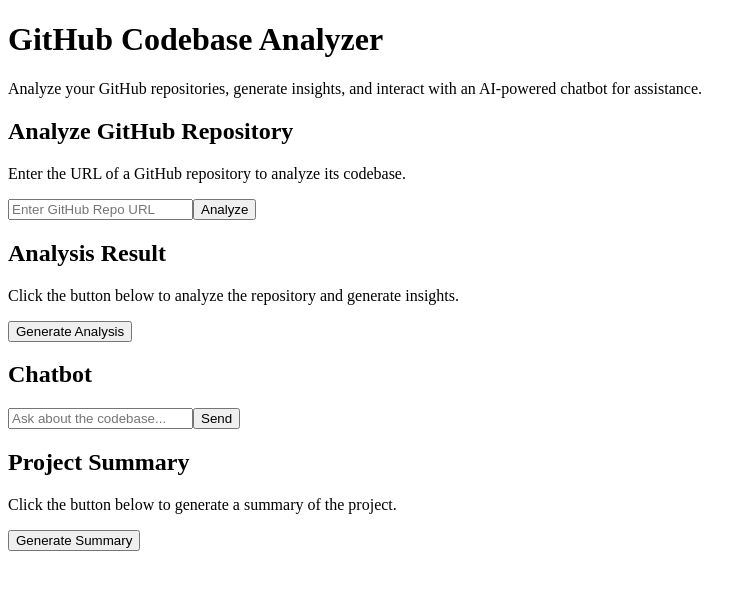
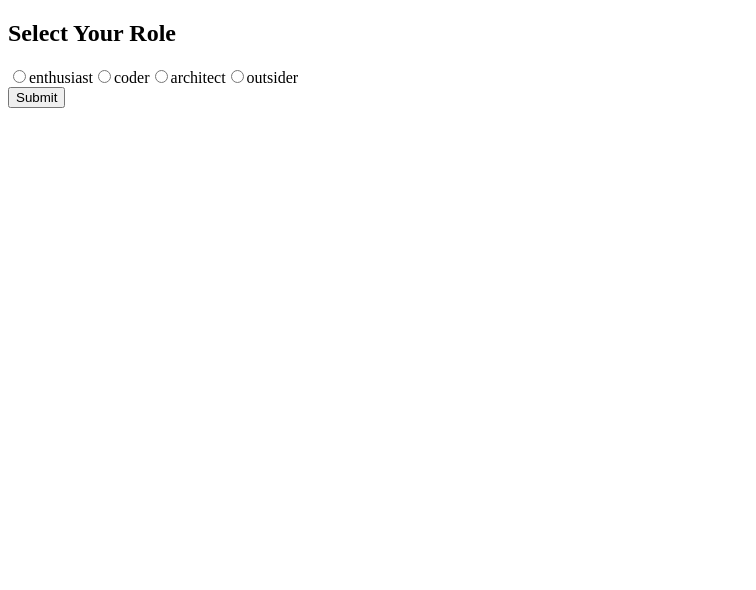
Before and after one commit to Ebin746/tinkhack, a Next.js app: page / in a window 1280 px wide. Shown: the top 590 px of the page, without its empty margins (0-756 px from the left). Built offline with nearby package versions, Linux system fonts and the light colour scheme.

Commit message:
feat: implement role selection and update dashboard components for enhanced user experience

```diff
--- a/src/app/api/diagram/route.ts
+++ b/src/app/api/diagram/route.ts
@@ -1,11 +1,22 @@
 import { NextResponse } from "next/server";
 import { GoogleGenerativeAI } from "@google/generative-ai";
-import fs from "fs"
-import path from "path"
+import fs from "fs";
+import path from "path";
+
 export async function POST(req: Request) {
+  try {
+    // Parse the request body, defaulting to an empty object if missing
+    let requestData: any = {};
+    try {
+      requestData = await req.json();
+    } catch {
+      requestData = {} ;
+    }
+    // If no level is passed, default to high-level
+    const level = requestData.level || "high";
+
     // Define directory and file path
-  const finalReadme = "finalReadme";
-  const finalReadmeDir = path.join(process.cwd(), finalReadme);
+    const finalReadmeDir = path.join(process.cwd(), "finalReadme");
     const readmeFilePath = path.join(finalReadmeDir, "README.md");
 
     // Check if README.md exists
@@ -16,22 +27,39 @@
     // Read file content
     const content = fs.readFileSync(readmeFilePath, "utf8");
 
-  // Improved prompt structure
-  const prompt = `
-Analyze the following codebase and generate a mermaid code for diplaying graph with icons
+    // Define prompt based on level option
+    let prompt = "";
+    if (level === "low") {
+      prompt = `
+Analyze the following codebase and generate a Mermaid.js diagram in graph TD syntax for a low-level technical view.
+Include detailed class structures, methods, properties, and interactions with icons.
 Codebase:
 """
 ${content}
 """
+Ensure the output is **pure Mermaid.js graph TD syntax** without additional explanations.
+Use [ ] for nodes without / or \\ characters.
+`;
+    } else {
+      prompt = `
+Analyze the following codebase and generate a Mermaid.js diagram in graph TD syntax for a high-level overview.
+Focus on major modules, their interactions, and overall system architecture with representative icons.
+Codebase:
+"""
+${content}
+"""
+Ensure the output is **pure Mermaid.js graph TD syntax** without additional explanations.
+Use [ ] for nodes without / or \\ characters.
+`;
+    }
 
-Ensure the output is **pure Mermaid.js graph TD syntax** without additional explanations. there is no need of / and \ and use [ ] not ()
-`;
-  try {
+    // Generate the diagram using Gemini API
     const genAI = new GoogleGenerativeAI(process.env.GOOGLE_API_KEY as string);
     const model = genAI.getGenerativeModel({ model: "gemini-2.0-flash" });
     const result = await model.generateContent(prompt);
     const reply = result.response.text();
-    return NextResponse.json({ analysis: reply })
+
+    return NextResponse.json({ analysis: reply });
   } catch (error) {
     console.error("Error:", error);
     return NextResponse.json(
--- a/src/app/page.tsx
+++ b/src/app/page.tsx
@@ -1,24 +1,71 @@
 "use client";
-import RepoInput from "@/components/RepoInput";
-import AnalysisResult from "@/components/AnalysisResult";
-import Chatbot from "@/components/Chatbot";
-import Summarizer from "@/components/Summarizer";
 
-export default function Home() {
+import React, { useState, useEffect } from 'react';
+import { useRouter } from 'next/navigation';
+
+const roles = ['enthusiast', 'coder', 'architect', 'outsider'];
+
+interface RoleSelectorProps {
+  onSelect?: (role: string) => void; // Make it optional if needed
+}
+
+const RoleSelector: React.FC<RoleSelectorProps> = ({ onSelect }) => {
+  const [selectedRole, setSelectedRole] = useState('');
+  const router = useRouter();
+
+  // Load saved role from localStorage on component mount
+  useEffect(() => {
+    const savedRole = localStorage.getItem('userRole');
+    if (savedRole) {
+      setSelectedRole(savedRole);
+    }
+  }, []);
+
+  const handleRoleChange = (role: string) => {
+    setSelectedRole(role);
+    localStorage.setItem('userRole', role);
+  };
+
+  const handleSubmit = () => {
+    if (selectedRole) {
+      if (onSelect) {
+        onSelect(selectedRole);
+      }
+      localStorage.setItem('userRole', selectedRole);
+      // Redirect to dashboard with the selected role as a dynamic route parameter
+      router.push(`/dashboard`);
+    }
+  };
+
   return (
-    <main className="container mx-auto p-8 bg-white text-black min-h-screen">
-      <h1 className="text-4xl font-extrabold text-center mb-8 text-gray-800">
-        GitHub Codebase Analyzer
-      </h1>
-      <p className="text-lg text-center text-gray-600 mb-12">
-        Analyze your GitHub repositories, generate insights, and interact with an AI-powered chatbot for assistance.
-      </p>
-      <div className="space-y-12">
-        <RepoInput />
-        <AnalysisResult />
-        <Chatbot />
-        <Summarizer />
+    <div className="p-4 rounded-lg shadow-md">
+      <h2 className="text-lg font-bold mb-4">Select Your Role</h2>
+      <div className="space-y-2 mb-4">
+        {roles.map((role) => (
+          <label
+            key={role}
+            className="flex items-center space-x-2 p-2 rounded-md cursor-pointer"
+          >
+            <input
+              type="radio"
+              name="role"
+              value={role}
+              checked={selectedRole === role}
+              onChange={(e) => handleRoleChange(e.target.value)}
+              className="w-4 h-4 text-blue-500 focus:ring-blue-500"
+            />
+            <span className="capitalize">{role}</span>
+          </label>
+        ))}
       </div>
-    </main>
+      <button
+        onClick={handleSubmit}
+        className="w-full bg-blue-500 text-white py-2 px-4 rounded-md hover:bg-blue-600 focus:outline-none focus:ring-2 focus:ring-blue-500 focus:ring-offset-2"
+      >
+        Submit
+      </button>
+    </div>
   );
-}
+};
+
+export default RoleSelector;
--- a/src/components/AnalysisResult.tsx
+++ b/src/components/AnalysisResult.tsx
@@ -5,6 +5,7 @@
   const [analysis, setAnalysis] = useState<string | null>(null);
   const [loading, setLoading] = useState(false);
   const [error, setError] = useState("");
+  const [level, setLevel] = useState("high"); // Default to high level
 
   const fetchAnalysis = async () => {
     setLoading(true);
@@ -14,6 +15,7 @@
       const response = await fetch("/api/diagram", {
         method: "POST",
         headers: { "Content-Type": "application/json" },
+        body: JSON.stringify({ level }),
       });
 
       const data = await response.json();
@@ -33,8 +35,32 @@
     <div className="p-6 border rounded-lg shadow-lg bg-white mt-6 max-w-3xl mx-auto">
       <h2 className="text-2xl font-semibold text-gray-800 mb-4">Analysis Result</h2>
       <p className="text-gray-600 mb-6">
-        Click the button below to analyze the repository and generate insights.
+        Select the analysis level and click the button below to analyze the repository and generate insights.
       </p>
+      <div className="mb-4">
+        <label className="mr-4">
+          <input
+            type="radio"
+            name="level"
+            value="high"
+            checked={level === "high"}
+            onChange={(e) => setLevel(e.target.value)}
+            className="mr-2"
+          />
+          High Level
+        </label>
+        <label>
+          <input
+            type="radio"
+            name="level"
+            value="low"
+            checked={level === "low"}
+            onChange={(e) => setLevel(e.target.value)}
+            className="mr-2"
+          />
+          Low Level
+        </label>
+      </div>
       <button
         onClick={fetchAnalysis}
         className={`px-6 py-3 rounded-lg text-white font-medium transition ${
--- a/src/components/Chatbot.tsx
+++ b/src/components/Chatbot.tsx
@@ -1,10 +1,19 @@
 "use client";
-import { useState } from "react";
+import { useState,useEffect } from "react";
 
 export default function Chatbot() {
     const [messages, setMessages] = useState<{ role: string; content: string }[]>([]);
     const [input, setInput] = useState("");
+    const [role, setRole] = useState("outsider");
 
+
+    // Retrieve role from localStorage on component mount
+    useEffect(() => {
+      const storedRole = localStorage.getItem("userRole");
+      if (storedRole) {
+        setRole(storedRole);
+      }
+    }, []);
     const sendMessage = async () => {
         if (!input.trim()) return;
 
@@ -24,7 +33,7 @@
 
     return (
         <div className="p-6 border rounded-lg shadow-lg bg-white mt-6 max-w-3xl mx-auto">
-            <h2 className="text-2xl font-semibold text-gray-800 mb-4">Chatbot</h2>
+            <h2 className="text-2xl font-semibold text-gray-800 mb-4">Chatbot for {role}</h2>
             <div className="h-60 overflow-y-auto p-4 border rounded-lg bg-gray-50">
                 {messages.map((msg, index) => (
                     <div
--- a/src/components/Summarizer.tsx
+++ b/src/components/Summarizer.tsx
@@ -1,16 +1,25 @@
 "use client";
-import { useState } from "react";
+import { useState,useEffect} from "react";
 
 export default function Summarizer() {
     const [summary, setSummary] = useState("");
     const [loading, setLoading] = useState(false);
     const [error, setError] = useState("");
+const [role, setRole] = useState("outsider");
 
+
+    // Retrieve role from localStorage on component mount
+    useEffect(() => {
+      const storedRole = localStorage.getItem("userRole");
+      if (storedRole) {
+        setRole(storedRole);
+      }
+    }, []);
     const fetchSummary = async () => {
         setLoading(true);
         setError("");
         try {
-            const response = await fetch("/api/summarizer", { method: "POST" });
+            const response = await fetch("/api/summarizer", { method: "POST", body: JSON.stringify({role}), },);
             const data = await response.json();
             setSummary(data.summary);
         } catch (err) {
@@ -22,7 +31,7 @@
 
     return (
         <div className="p-6 border rounded-lg shadow-lg bg-white mt-6 max-w-3xl mx-auto">
-            <h2 className="text-2xl font-semibold text-gray-800 mb-4">Project Summary</h2>
+            <h2 className="text-2xl font-semibold text-gray-800 mb-4">Project Summary for {role}</h2>
             <p className="text-gray-600 mb-4">
                 Click the button below to generate a summary of the project.
             </p>
```
Also changed, not shown: src/app/dashboard/[role]/page.tsx (deleted, +0 -33 lines), src/app/dashboard/page.tsx (added, +27 -0 lines). Lines whose indentation alone changed are shown as unchanged.
